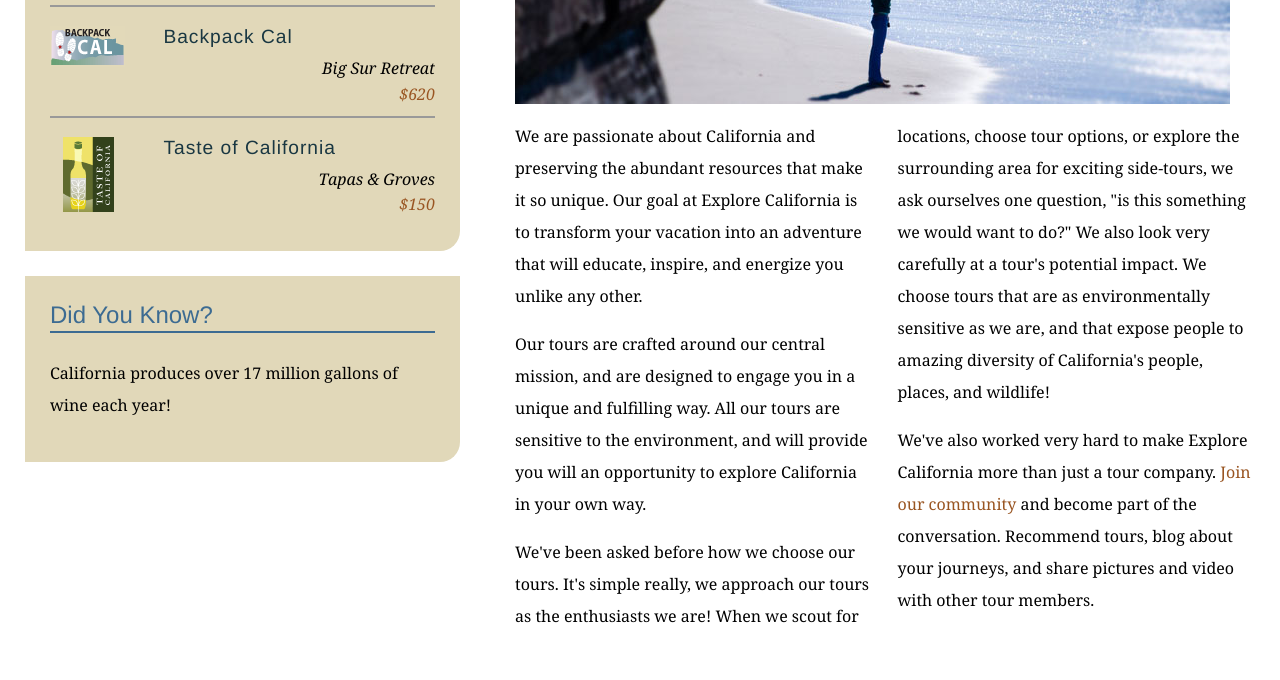
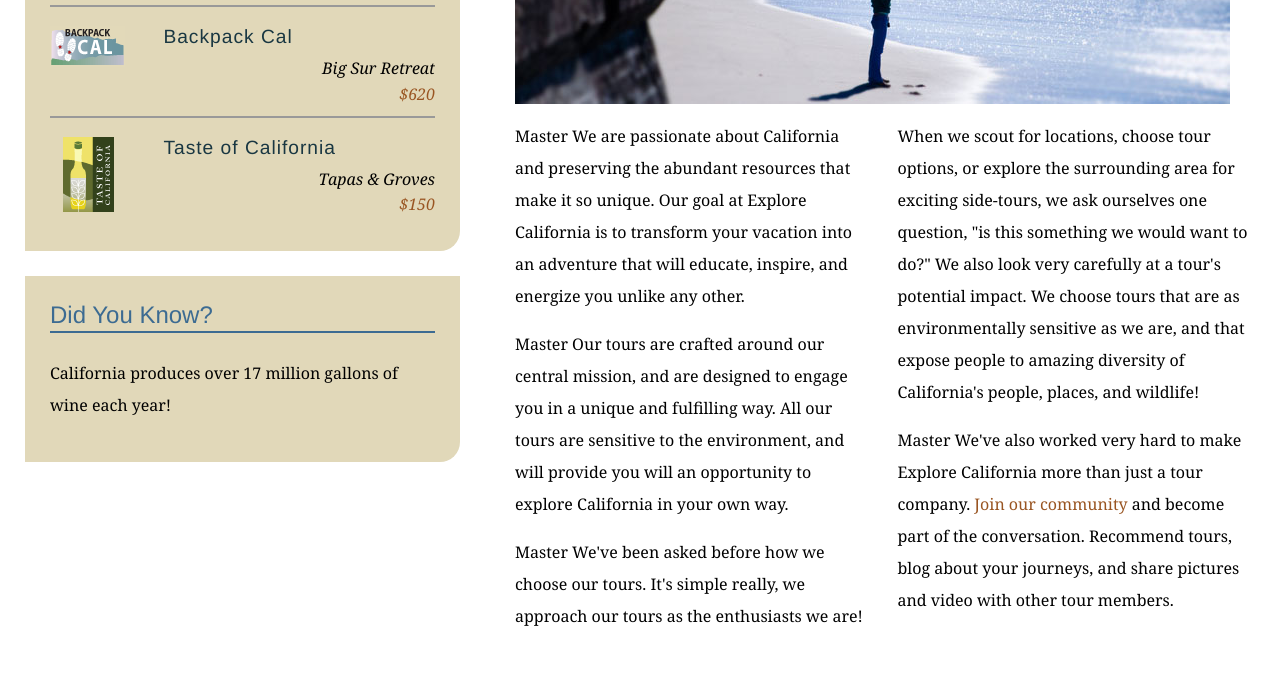
Before and after one commit to sagir-ansari/explore_california, a plain HTML site: page mission.html in a window 1280 px wide. Shown: the part 580-1260 px from the top of the page. Drawn offline with Linux system fonts and the light colour scheme.

Commit message:
Updated the text with Master on Mission page

```diff
--- a/mission.html
+++ b/mission.html
@@ -62,10 +62,10 @@
           <h1>Who we are</h1>
           <img src="assets/images/mission_look.jpg" alt="Looking out at the Pacific" class="articleImage" />
           <div class="multiCol">
-            <p>We are passionate about California and preserving the abundant resources that make it so unique. Our goal at Explore California is to transform your vacation into an adventure that will educate, inspire, and energize you unlike any other.</p>
-            <p>Our tours are crafted around our central mission, and are designed to engage you in a unique and fulfilling way. All our tours are sensitive to the environment, and will provide you will an opportunity to explore California in your own way.</p>
-            <p>We've been asked before how we choose our tours. It's simple really, we approach our tours as the enthusiasts we are! When we scout for locations, choose tour options, or explore the surrounding area for exciting side-tours, we ask ourselves one question, &quot;is this something we would want to do?&quot; We also look very carefully at a tour's potential impact. We choose tours that are as environmentally sensitive as we are, and that expose people to amazing diversity of California's people, places, and wildlife!</p>
-            <p>We've also worked very hard to make Explore California more than just a tour company. <a href="explorers/join.html">Join our community</a> and become part of the conversation. Recommend tours, blog about your journeys, and share pictures and video with other tour members.</p>
+            <p>Master We are passionate about California and preserving the abundant resources that make it so unique. Our goal at Explore California is to transform your vacation into an adventure that will educate, inspire, and energize you unlike any other.</p>
+            <p>Master Our tours are crafted around our central mission, and are designed to engage you in a unique and fulfilling way. All our tours are sensitive to the environment, and will provide you will an opportunity to explore California in your own way.</p>
+            <p>Master We've been asked before how we choose our tours. It's simple really, we approach our tours as the enthusiasts we are! When we scout for locations, choose tour options, or explore the surrounding area for exciting side-tours, we ask ourselves one question, &quot;is this something we would want to do?&quot; We also look very carefully at a tour's potential impact. We choose tours that are as environmentally sensitive as we are, and that expose people to amazing diversity of California's people, places, and wildlife!</p>
+            <p>Master We've also worked very hard to make Explore California more than just a tour company. <a href="explorers/join.html">Join our community</a> and become part of the conversation. Recommend tours, blog about your journeys, and share pictures and video with other tour members.</p>
           </div>
         </div>
       </div>
```
